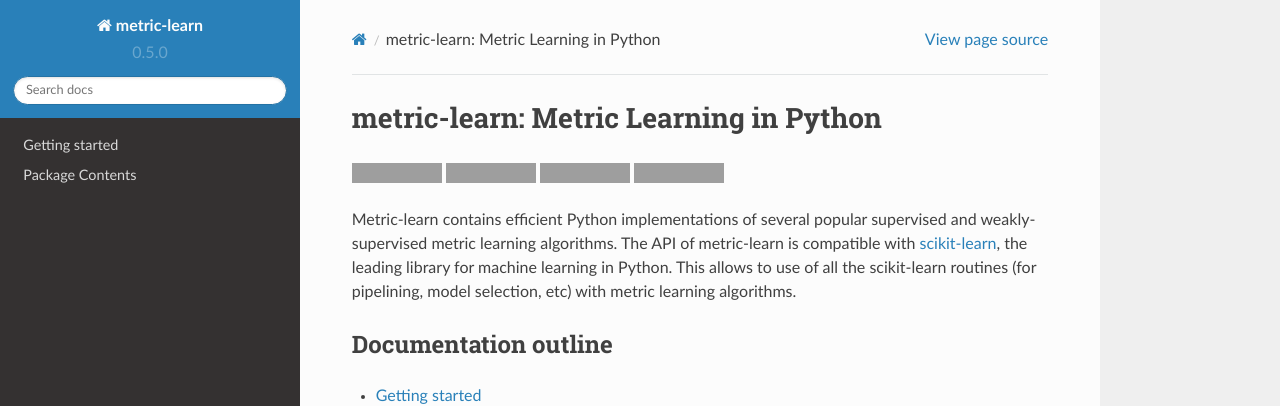
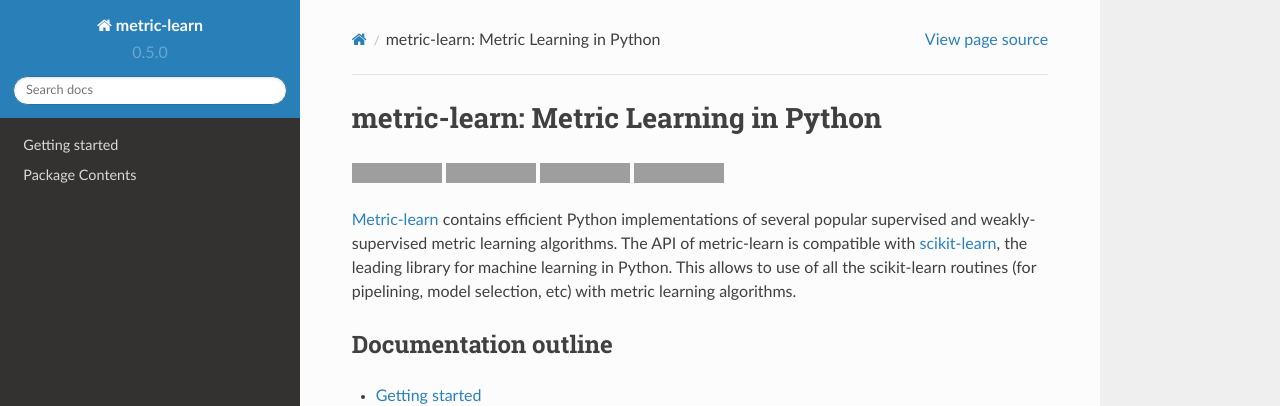
Before and after one commit to scikit-learn-contrib/metric-learn, a Sphinx documentation site: the page built from doc/index.rst, in a window 1280 px wide, cut to the strip 0-406 px from the top of the page. Built offline with Sphinx 7.4.7 and the Read the Docs theme 2.0.0, drawn with Linux system fonts in a browser that asks for light colours; pages that are not in the unit, such as notebooks, are missing from menus; part of the change alters nothing that is shown; grey boxes are pictures that could not be loaded.

```diff
--- a/doc/index.rst
+++ b/doc/index.rst
@@ -2,7 +2,7 @@ metric-learn: Metric Learning in Python
 =======================================
 |Travis-CI Build Status| |License| |PyPI version| |Code coverage|
 
-Metric-learn contains efficient Python implementations of several
+`Metric-learn <https://github.com/scikit-learn-contrib/metric-learn>`_ contains efficient Python implementations of several
 popular supervised and weakly-supervised metric learning algorithms. The API
 of metric-learn is compatible with `scikit-learn
 <https://scikit-learn.org/>`_, the leading library for machine learning in
```
